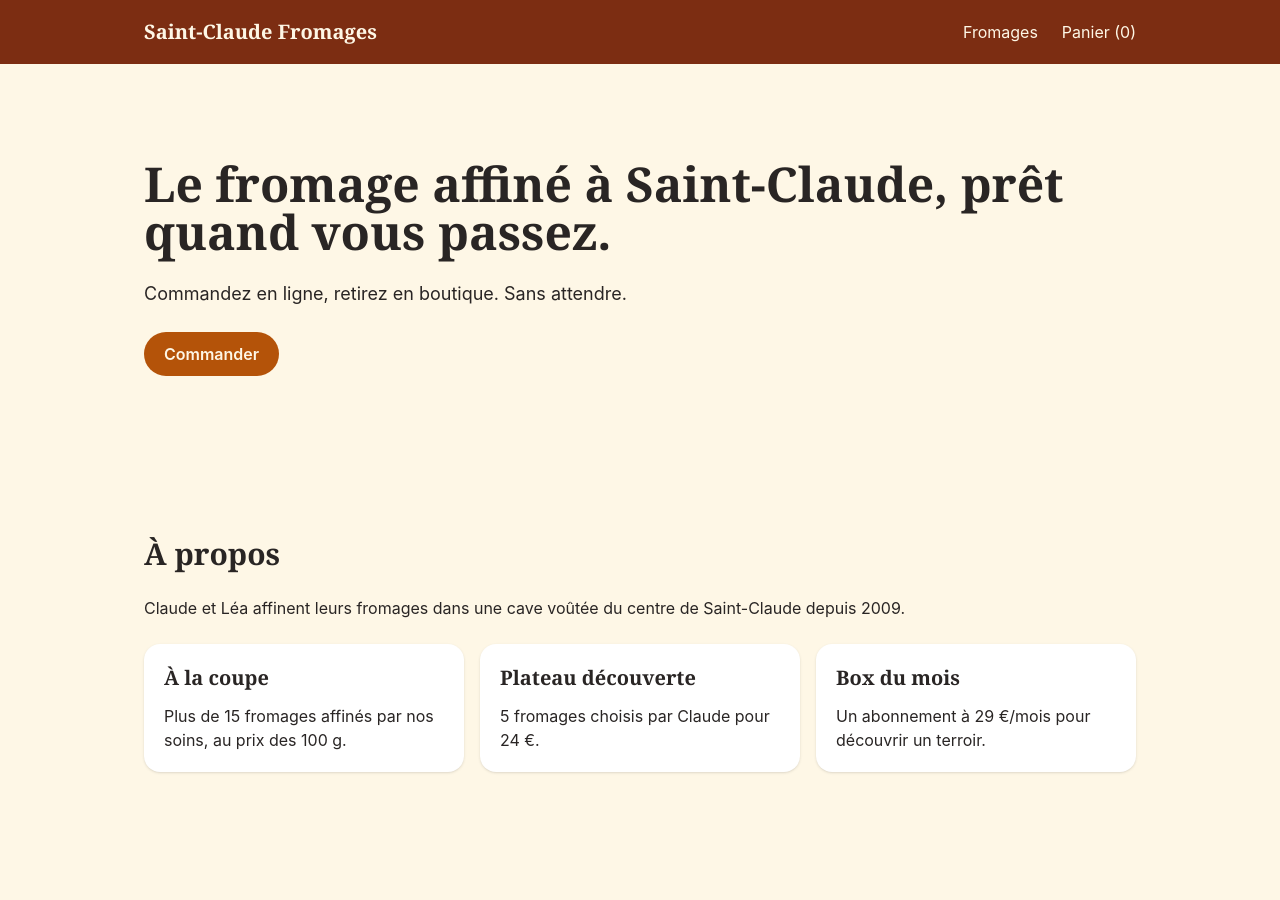
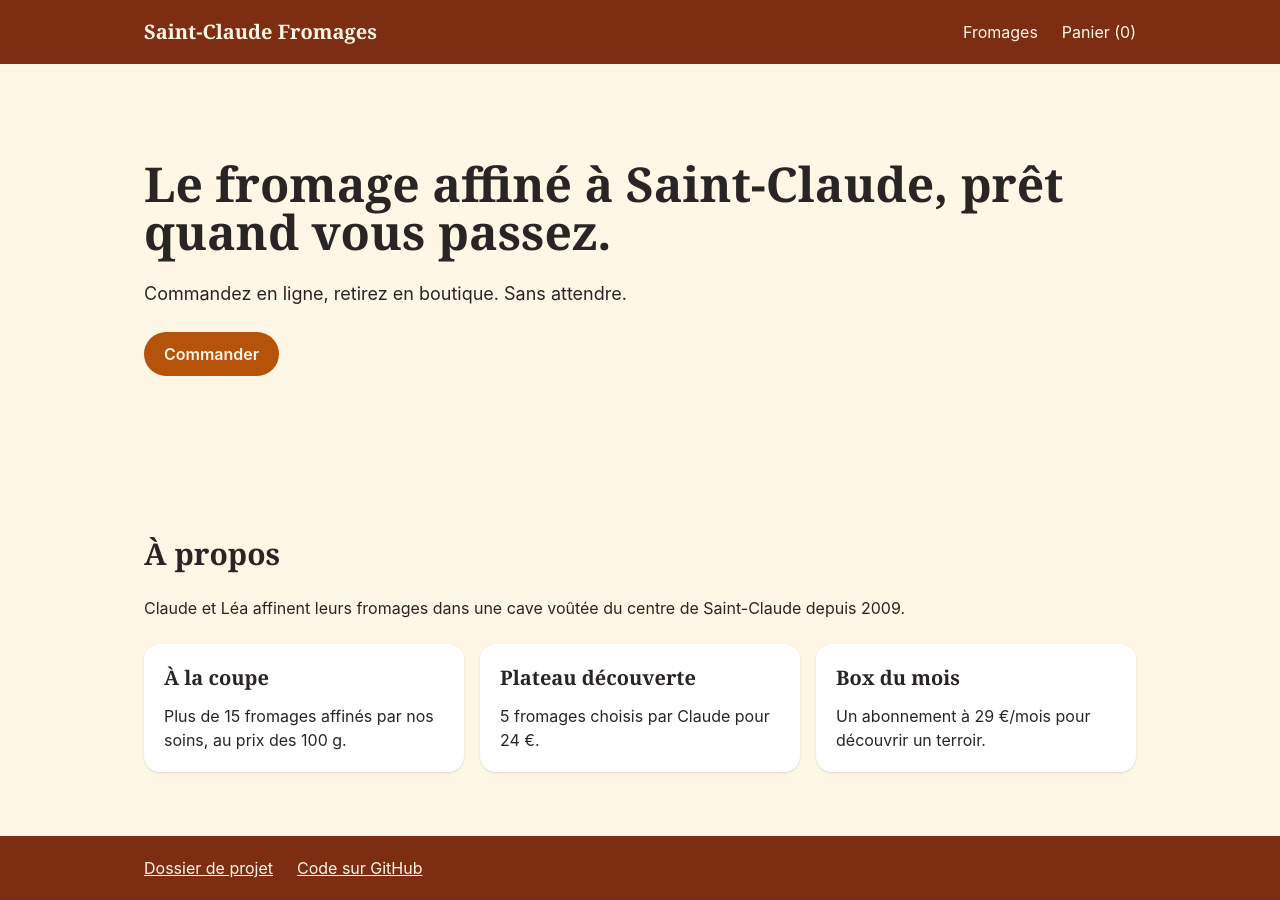
Before and after one commit to AdaoudDev/TP3-Feuille-de-projet, a React (Vite) app: page / in a window 1280 px wide. Before the commit the page ends 836 px from the top, so only its background shows below. Built offline with nearby package versions, Linux system fonts and the light colour scheme.

Commit message:
Ajout liens github et google docs

```diff
--- a/src/App.jsx
+++ b/src/App.jsx
@@ -30,6 +30,12 @@ export default function App() {
           ? <Pickup order={order} />
           : <Order cart={cart} onRemove={remove} onConfirm={setOrder} onBrowse={() => go('products')} />)}
       </main>
+      <footer className="bg-primary-dark text-cream">
+        <nav className="max-w-5xl mx-auto px-4 flex flex-wrap gap-6 min-h-16 items-center">
+          <a href="https://docs.google.com/document/d/1DYdL9B-1mvCjfU6tbQsqg8KOS8nc1bGIKBWmpCeoJtM/edit?usp=sharing" target="_blank" className="py-3 underline">Dossier de projet</a>
+          <a href="https://github.com/AdaoudDev/TP3-Feuille-de-projet" target="_blank" className="py-3 underline">Code sur GitHub</a>
+        </nav>
+      </footer>
     </>
   )
 }
```
